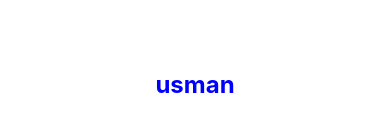
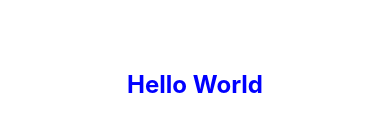
Before and after one commit to MirzaUsman733/reactNativeUsman, a React Native app: screen / in a window 390 px wide. Shown: the part 338-470 px from the top of the page. Built offline with nearby package versions, Linux system fonts and the light colour scheme.

Commit message:
Make simple Hello World Project on React Native

```diff
--- a/App.tsx
+++ b/App.tsx
@@ -13,7 +13,7 @@ function App(): JSX.Element {
     <>
       <View style={styles.container}>
         <Text style={styles.text}>
-          usman
+          Hello World
         </Text>
       </View>
     </>
--- a/package.json
+++ b/package.json
@@ -10,8 +10,11 @@
     "test": "jest"
   },
   "dependencies": {
+    "@react-navigation/native": "^6.1.9",
     "react": "18.2.0",
-    "react-native": "0.72.7"
+    "react-native": "0.72.7",
+    "react-native-safe-area-context": "^4.7.4",
+    "react-native-screens": "^3.27.0"
   },
   "devDependencies": {
     "@babel/core": "^7.20.0",
```
Also changed, not shown: 1 other file (tests, documents, lock files or other folders).
